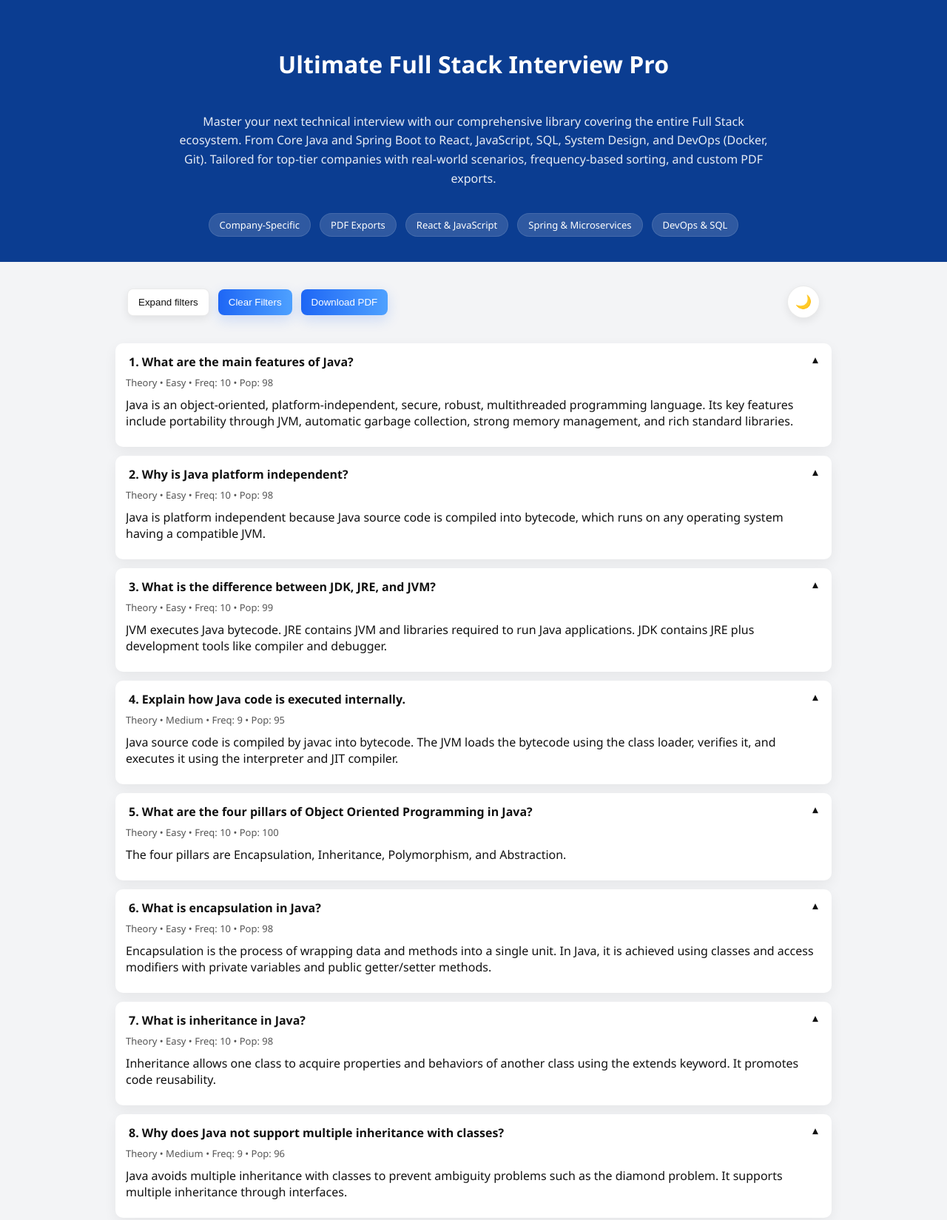
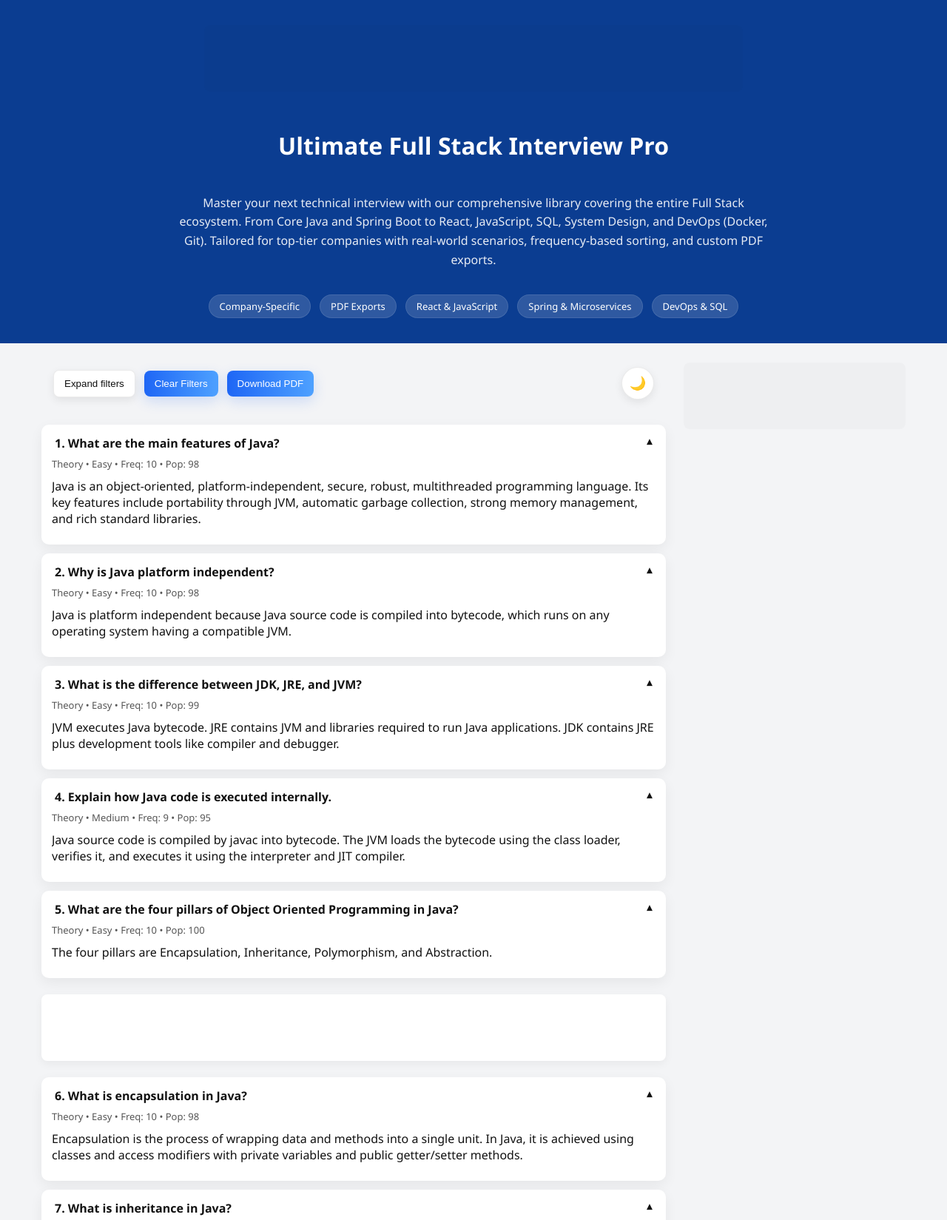
Before and after one commit to ammuchinnu051725-dotcom/fullstack-interview-pro, a plain HTML site: page index.html in a window 1280 px wide. Shown: the top 1649 px of the page at 74% size. Drawn offline with nearby package versions, Linux system fonts and the light colour scheme.

Commit message:
Add files via upload

```diff
--- a/script.js
+++ b/script.js
@@ -286,6 +286,22 @@
       <div class="q-content expanded">${escapeHtml(q.answer)}</div>
     `;
     container.appendChild(card);
+
+    // In-Feed Ad: Show an ad after the 5th question on the page
+    if (idx === 4) {
+      const adDiv = document.createElement('div');
+      adDiv.className = 'ad-container in-feed';
+      adDiv.innerHTML = `
+        <ins class="adsbygoogle"
+             style="display:block"
+             data-ad-format="fluid"
+             data-ad-layout-key="-fb+5w+4e-db+86"
+             data-ad-client="ca-pub-3797040072271957"
+             data-ad-slot="IN_FEED_ID"></ins>
+        <script>(adsbygoogle = window.adsbygoogle || []).push({});</script>
+      `;
+      container.appendChild(adDiv);
+    }
   });
   handleAccordion();
   renderPagination(totalPages);
@@ -590,13 +606,40 @@
 });
 
 window.downloadCheatsheet = async () => {
-  // Only download the questions that are currently filtered/visible
   const source = filteredQuestions;
 
   if (source.length === 0) {
     alert('No questions match your current filters. Please adjust your filters before downloading.');
     return;
   }
+
+  // Show the "Preparing Download" modal with an ad
+  const modal = document.getElementById('infoModal');
+  const title = document.getElementById('infoModalTitle');
+  const body = document.getElementById('infoModalBody');
+  const okBtn = document.getElementById('infoModalOk');
+
+  title.textContent = 'Preparing Your Download';
+  body.innerHTML = `
+    <div style="text-align:center;">
+      <p>Please wait while we generate your customized PDF cheatsheet...</p>
+      <div style="margin:20px 0; min-height:250px; background:#f9f9f9; display:flex; align-items:center; justify-content:center; border:1px dashed #ccc;">
+        <!-- AdSense Download Interstitial Placeholder -->
+        <ins class="adsbygoogle"
+             style="display:block"
+             data-ad-client="ca-pub-3797040072271957"
+             data-ad-slot="DOWNLOAD_AD_ID"
+             data-ad-format="rectangle"></ins>
+        <script>(adsbygoogle = window.adsbygoogle || []).push({});</script>
+      </div>
+      <p style="font-size:12px; color:#666;">Your download will start automatically in a few seconds.</p>
+    </div>
+  `;
+  okBtn.style.display = 'none'; // Hide the close button temporarily
+  modal.style.display = 'flex';
+
+  // Delay the download to allow the ad to be seen
+  await new Promise(resolve => setTimeout(resolve, 4000));
 
   const pdfLibUrl = 'https://cdnjs.cloudflare.com/ajax/libs/jspdf/2.5.1/jspdf.umd.min.js';
   if (!window.jspdf) {
@@ -656,6 +699,12 @@
   const filename = parts.map(sanitize).join('_') + '.pdf';
 
   doc.save(filename);
+
+  // Close the modal and restore the button
+  setTimeout(() => {
+    modal.style.display = 'none';
+    okBtn.style.display = 'inline-flex';
+  }, 1000);
 };
 
 document.getElementById('downloadBtn').onclick = () => window.downloadCheatsheet();
--- a/style.css
+++ b/style.css
@@ -7,7 +7,15 @@
 }
 *{box-sizing:border-box}
 body{font-family:Segoe UI,Roboto,Arial,sans-serif;margin:0;background:var(--light-gray);color:#111}
-.container{max-width:1000px;margin:0 auto;padding:16px}
+.container{max-width:1200px;margin:0 auto;padding:16px}
+.main-layout{display:flex;gap:24px;align-items:flex-start}
+.content-area{flex:1;min-width:0}
+.sidebar-ad-area{width:300px;flex-shrink:0;position:sticky;top:80px}
+
+@media (max-width: 1000px) {
+  .main-layout{flex-direction:column}
+  .sidebar-ad-area{width:100%;position:static}
+}
 .site-header{background:var(--dark-blue);color:#fff;padding:18px 0}
 .header-inner{display:flex;flex-direction:column;align-items:center;gap:10px;text-align:center}
 .subtitle{margin:12px 0 16px;color:rgba(255,255,255,0.9);max-width:800px;line-height:1.6;font-size:16px}
@@ -108,6 +116,32 @@
 .download-note{font-size:13px;color:#3a3a3a;max-width:100%;margin:10px 0 0 0;width:100%;text-align:left;line-height:1.4}
 
 .questions{margin-top:18px;display:grid;grid-template-columns:1fr;gap:12px}
+
+/* Ad Containers */
+.ad-container {
+  overflow: hidden;
+  margin: 10px 0;
+  background: rgba(0, 0, 0, 0.02);
+  border-radius: 8px;
+  min-height: 90px;
+  display: flex;
+  align-items: center;
+  justify-content:center;
+}
+.ad-container.top-banner {
+  width: 100%;
+  max-width: 728px;
+  margin: 0 auto 20px;
+}
+.ad-container.in-feed {
+  width: 100%;
+  background: var(--card-white);
+  padding: 10px;
+  box-shadow: 0 4px 12px rgba(0,0,0,0.05);
+}
+body.dark-theme .ad-container {
+  background: rgba(255, 255, 255, 0.05);
+}
 .card{background:var(--card-white);padding:18px;border-radius:14px;box-shadow:0 10px 28px rgba(0,0,0,0.08)}
 .q-title{display:flex;justify-content:space-between;align-items:center;cursor:pointer;padding:0 4px}
 .q-title:hover{color:var(--primary)}
@@ -178,6 +212,32 @@
 .download-note{font-size:13px;color:#3a3a3a;max-width:100%;margin:8px 0 0 0;width:100%;text-align:left;line-height:1.4}
 
 .questions{margin-top:18px;display:grid;grid-template-columns:1fr;gap:12px}
+
+/* Ad Containers */
+.ad-container {
+  overflow: hidden;
+  margin: 10px 0;
+  background: rgba(0, 0, 0, 0.02);
+  border-radius: 8px;
+  min-height: 90px;
+  display: flex;
+  align-items: center;
+  justify-content:center;
+}
+.ad-container.top-banner {
+  width: 100%;
+  max-width: 728px;
+  margin: 0 auto 20px;
+}
+.ad-container.in-feed {
+  width: 100%;
+  background: var(--card-white);
+  padding: 10px;
+  box-shadow: 0 4px 12px rgba(0,0,0,0.05);
+}
+body.dark-theme .ad-container {
+  background: rgba(255, 255, 255, 0.05);
+}
 .card{background:var(--card-white);padding:14px;border-radius:10px;box-shadow:0 6px 18px rgba(0,0,0,0.06)}
 .q-title{display:flex;justify-content:space-between;align-items:center;cursor:pointer;padding:0 4px}
 .q-title:hover{color:var(--dark-blue)}
```
